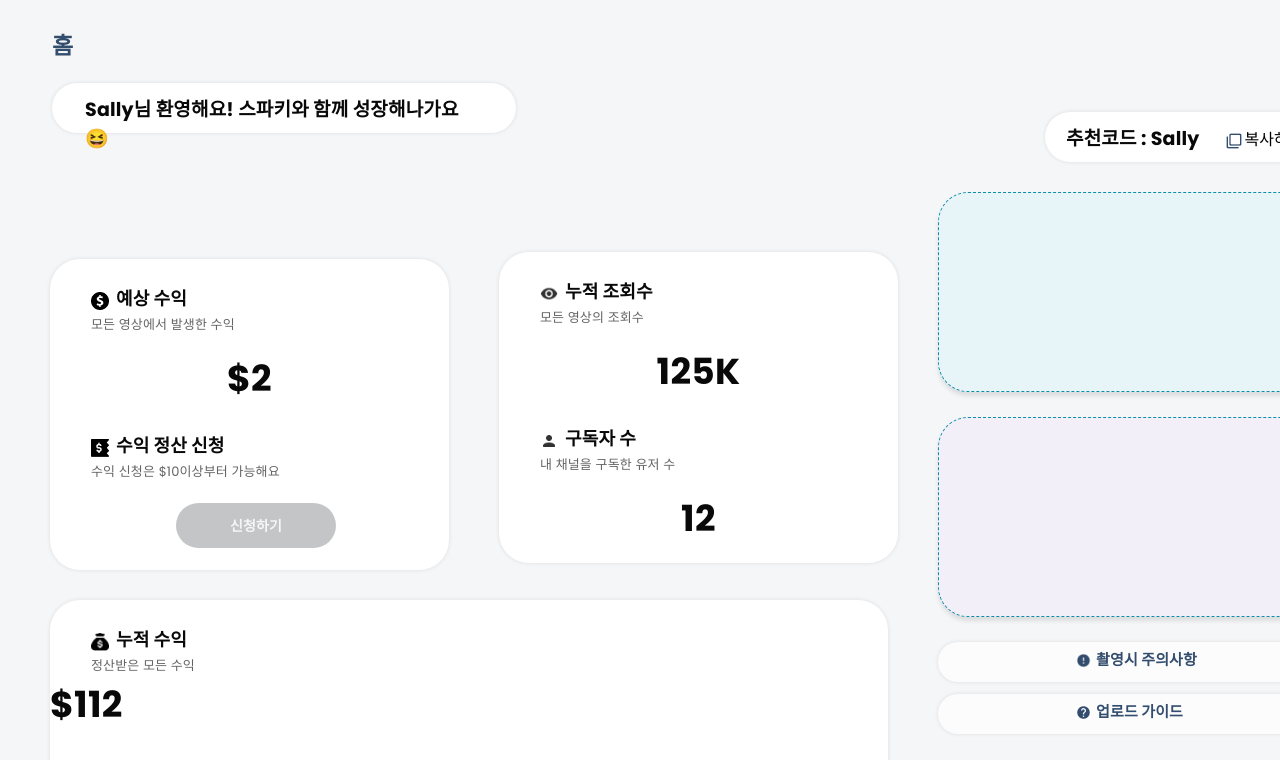
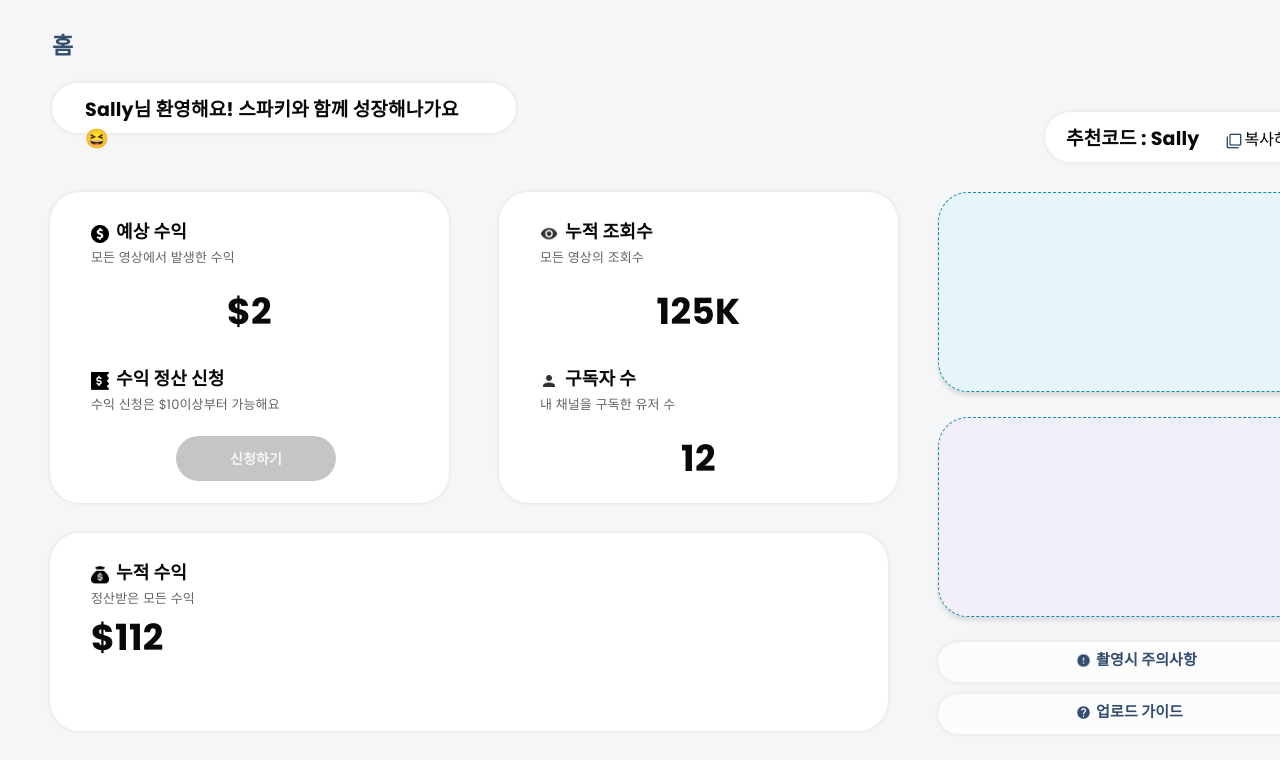
Before and after one commit to lazyyuns/mainpage_, a React (Create React App) app in the folder Desktop/react-app/mainpage/: page / in a window 1280 px wide. Shown: the top 760 px of the page. Built offline with nearby package versions, Linux system fonts and the light colour scheme.

Commit message:
css flex 변경

```diff
--- a/Desktop/react-app/mainpage/src/Components/Frame2.jsx
+++ b/Desktop/react-app/mainpage/src/Components/Frame2.jsx
@@ -1,9 +1,13 @@
 import React from 'react';
 import Frame2_1 from './Frame2_1';
 import Frame2_2 from './Frame2_2';
+const divStyle = {
+  marginTop: 30,
+  display: 'flex',
+};
 const Frame2 = () => {
   return (
-    <div style={{ marginTop: 30 }}>
+    <div style={divStyle}>
       <Frame2_1 />
       <Frame2_2 />
     </div>
--- a/Desktop/react-app/mainpage/src/Components/Frame2_1.jsx
+++ b/Desktop/react-app/mainpage/src/Components/Frame2_1.jsx
@@ -3,19 +3,26 @@ import Earn from './Earn';
 import Views from './Views';
 import Profitsum from './Profitsum';
 
-const divStyle = {
-  display: 'inline-block',
+const divStyle1 = {
   width: '838',
   height: '539',
+  display: 'flex',
+  flexdirection: 'column',
+};
+
+const divStyle2 = {
+  display: 'flex',
 };
 const Frame2_1 = () => {
   return (
-    <div style={divStyle}>
-      <div>
+    <div>
+      <div style={divStyle1}>
         <Earn />
         <Views />
       </div>
-      <Profitsum />
+      <div style={divStyle2}>
+        <Profitsum />
+      </div>
     </div>
   );
 };
--- a/Desktop/react-app/mainpage/src/Components/Profitsum.jsx
+++ b/Desktop/react-app/mainpage/src/Components/Profitsum.jsx
@@ -22,7 +22,10 @@ const Profitsum = () => {
         maintxt="누적 수익"
         text="정산받은 모든 수익"
       ></Title>
-      <Count money={'$112'} style={{ textAlign: 'left' }} />
+      <Count
+        money={'$112'}
+        style={{ textAlign: 'left', paddingLeft: '41px' }}
+      />
     </div>
   );
 };
```
